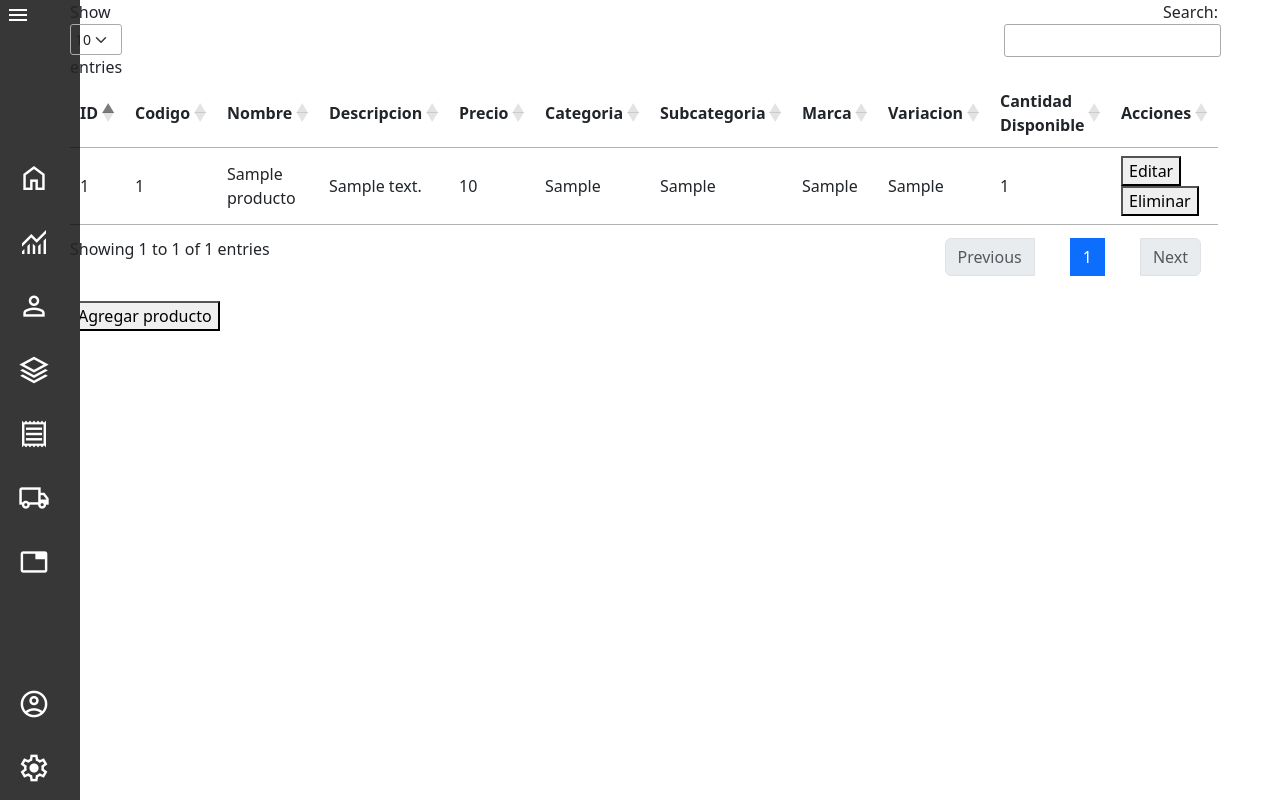
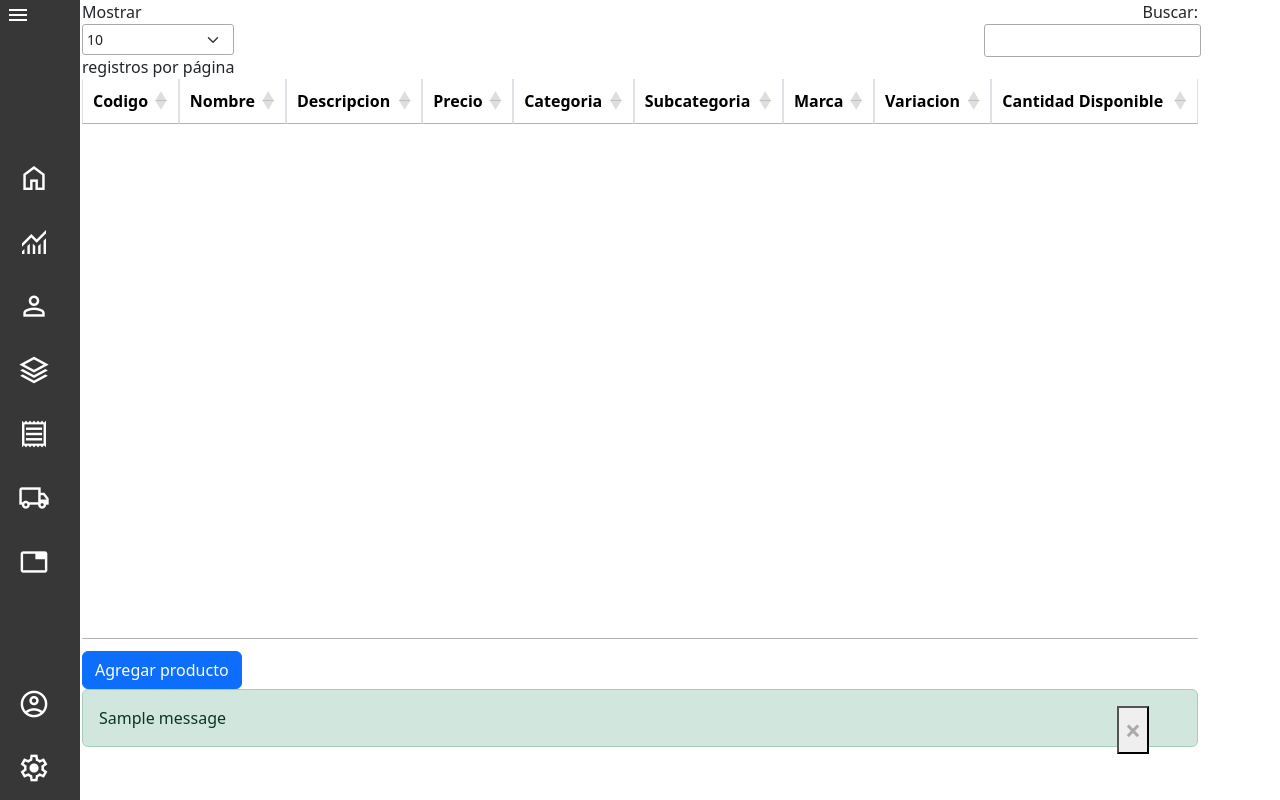
Before and after one commit to benyhi/web_tienda_ropa, a Flask app: page /dashboard/stock in a window 1280 px wide. Run offline with Flask 3, Linux system fonts and the light colour scheme; a user stored in the database is signed in; tables that the repository leaves empty hold one stand-in row (values such as "Sample post"); one stand-in notice (Sample message) is shown; lists and menus that the app fills with data are empty; some libraries are stand-ins or nearby versions.

Commit message:
Agregue algunos estilos a las tablas     -Agregue estilos de boostrap a las tablas     -Agregue opciones de config a la tabla

```diff
--- a/models/product.py
+++ b/models/product.py
@@ -28,8 +28,8 @@ class Productos():
                                         variacion = producto['variacion'], cantidad_disponible = producto['cantidad_disponible'])
                 self.session.add(nuevo_producto)
                 self.session.commit()
-                flash('Producto agregado con exito', 200)
-                print('Producto agregado', nuevo_producto)
+
+                flash('Producto agregado con exito.', 'succes')
 
                 return {
                         "id": nuevo_producto.id,
@@ -45,7 +45,7 @@ class Productos():
                     }
 
             except Exception as e:
-                flash(f'Error {e}', 500)
+                flash(f'Error al agregar producto {e}', 'warning')
                 print('error',e)
                 self.session.rollback()
 
@@ -69,6 +69,8 @@ class Productos():
 
                     self.session.commit()
 
+                    flash('Producto actualizado con exito.','succes')
+
                     return {
                         "id": producto.id,
                         "codigo": producto.codigo,
@@ -82,13 +84,8 @@ class Productos():
                         "cantidad_disponible": producto.cantidad_disponible
                     }
 
-                else:
-                    return{
-                        "error" : "error en la BD"
-                    }
-
             except Exception as e:
-                flash(f"Error {e}")
+                flash(f"Error al actualizar el producto. {e}", 'warning')
                 self.session.rollback()
 
             finally:
@@ -101,12 +98,10 @@ class Productos():
                 if producto:
                     self.session.delete(producto)
                     self.session.commit()
-                    flash('Producto eliminado con exito', 200)
-                else:
-                    flash('Producto no encontrado.', 500)
+                    flash('Producto eliminado con exito', 'succes')
 
             except Exception as e:
-                flash(f'Error {e}')
+                flash(f'Error al eliminar el producto. {e}', 'warning')
 
             finally:
                 self.session.close()
@@ -120,7 +115,7 @@ class Productos():
             return productos_dic
 
         except Exception as e:
-            flash('Producto no encotrado', 500)
+            flash('Productos no encotrados', 'warning')
 
         finally:
             self.session.close()
@@ -132,7 +127,7 @@ class Productos():
                 return producto
 
             except Exception as e:
-                flash('Producto no encontrado.', 500)
+                flash('Producto no encontrado.', 'warning')
 
             finally:
                 self.session.close()
--- a/routes/dashboard.py
+++ b/routes/dashboard.py
@@ -42,7 +42,6 @@ def editar():
         data = request.get_json()
         db = Productos()
         productoActualizado = db.editarProducto(data)
-        flash('Datos actualizados correctamente.', 200)
         return jsonify(productoActualizado)
 
     except Exception as e:
--- a/static/css/dashboard.css
+++ b/static/css/dashboard.css
@@ -3,12 +3,6 @@ html{
     font-family: 'Roboto', serif;
 }
 
-.container{
-    height: 100vh;
-    display: flex;
-    flex-direction: row;
-    padding: 0;
-}
 /* SIDEBAR */
 
 .side-menu {
@@ -74,6 +68,49 @@ html{
     opacity: 1;
 }
 
+/* TABLAS */
+.tabla{
+    height: 70vh !important;
+}
+
+.tabla-btn{
+    display: flex;
+    column-gap: .5rem;
+}
+
+.tabla-btn .editar{
+    background-color: rgb(23, 211, 23);
+    color: white;
+    border: 1px solid transparent;
+    border-radius: 3px;
+    padding: .5rem 1rem;
+    transition: background-color .3s ease;
+}
+
+.tabla-btn .editar:hover{
+    background-color: rgb(23, 190, 23);
+}
+
+
+.tabla-btn .eliminar{
+    background-color: rgb(185, 4, 4);
+    color: white;
+    border: 1px solid transparent;
+    border-radius: 3px;
+    padding: .5rem 1rem;
+    transition: background-color .3s ease;
+}
+
+.tabla-btn .eliminar:hover{
+    background-color: rgb(165, 4, 4);
+}
+
+
+
+
+
+
+
 /* MODAL */
 .modal {
     display: none;
--- a/static/js/dashboard-stock.js
+++ b/static/js/dashboard-stock.js
@@ -6,6 +6,7 @@ let productoDataTable;
 const productoColumns = [
     {data: "id",
         defaultContent: 0,
+        "visible":false
     },
     {data: "codigo"},
     {data: "nombre"},
@@ -19,8 +20,10 @@ const productoColumns = [
     {
         data: null,
         defaultContent:`
-            <button class="editar">Editar</button>
-            <button class="eliminar">Eliminar</button>
+            <div class="tabla-btn">
+                <button class="editar">Editar</button>
+                <button class="eliminar">Eliminar</button>
+            </div>
         `
     }
 ];
--- a/static/js/panel.js
+++ b/static/js/panel.js
@@ -10,6 +10,23 @@ export function initDataTable(tableId, ajaxUrl, columnsConfig){
                 console.error('Error en la solicitud AJAX:', error, thrown)
             }
         },
-        columns: columnsConfig
+        columns: columnsConfig,
+        paging: true,
+        pageLength: 10,
+        lengthMenu: [5, 10, 25, 50],
+        searching: true,
+        ordering: true,
+        info: true,
+        language: {
+            lengthMenu: "Mostrar _MENU_ registros por página",
+            zeroRecords: "No se encontraron resultados",
+            info: "Mostrando página _PAGE_ de _PAGES_",
+            infoEmpty: "No hay registros disponibles",
+            infoFiltered: "(filtrado de _MAX_ registros totales)",
+            search: "Buscar:",
+            paginate: {
+                previous: "Anterior",
+                next: "Siguiente"
+            }}
     });
 }
--- a/templates/dashboard/panel.html
+++ b/templates/dashboard/panel.html
@@ -83,6 +83,29 @@
     {% block scripts %}
     {% endblock %}
 
+    <!-- LOCALES -->
     <script type="module" src="{{ url_for('static', filename='js/panel.js') }}"></script>
+    <!-- JQUERY -->
+    <script src="https://code.jquery.com/jquery-3.6.0.min.js"></script>
+    <!-- BOOTSTRAP 5 -->
+    <script src="https://cdn.jsdelivr.net/npm/bootstrap@5.3.3/dist/js/bootstrap.bundle.min.js" integrity="sha384-YvpcrYf0tY3lHB60NNkmXc5s9fDVZLESaAA55NDzOxhy9GkcIdslK1eN7N6jIeHz" crossorigin="anonymous"></script>
+    <!-- DATATABLES -->
+    <script src="https://cdn.datatables.net/2.1.4/js/dataTables.min.js"></script>
+    <script src="https://cdn.datatables.net/2.1.4/js/dataTables.bootstrap5.min.js"></script>
+
+    <div class="container">
+        {% with messages = get_flashed_messages(with_categories=true) %}
+            {% if messages %}
+                {% for category, message in messages %}
+                    <div class="alert alert-{{ category }} alert-dismissible fade show" role="alert">
+                        {{ message }}
+                        <button type="button" class="close" data-dismiss="alert" aria-label="Close">
+                            <span aria-hidden="true">&times;</span>
+                        </button>
+                    </div>
+                {% endfor %}
+            {% endif %}
+        {% endwith %}
+    </div>
 </body>
 </html>
--- a/templates/dashboard/stock.html
+++ b/templates/dashboard/stock.html
@@ -2,7 +2,7 @@
 
 {% block content %}
 <div>
-    <table id="tabla">
+    <table id="tabla" class="tabla table table-striped table-bordered">
         <thead>
             <th>ID</th>
             <th>Codigo</th>
@@ -14,10 +14,9 @@
             <th>Marca</th>
             <th>Variacion</th>
             <th>Cantidad Disponible</th>
-            <th>Acciones</th>
         </thead>
     </table>
-    <button id="agregar-btn">Agregar producto</button>
+    <button id="agregar-btn" class="btn btn-primary">Agregar producto</button>
 
     <div id="modal-agregar" class="modal">
         <div class="modal-contenido">
@@ -121,15 +120,8 @@
         </div>
     </div>
 </div>
-<script type="module" src="{{ url_for('static', filename='js/dashboard-stock.js') }}"></script>
 {% block scripts %}
-    <!-- JQUERY -->
-    <script src="https://code.jquery.com/jquery-3.6.0.min.js"></script>
-    <!-- BOOTSTRAP 5 -->
-    <script src="https://cdn.jsdelivr.net/npm/bootstrap@5.3.3/dist/js/bootstrap.bundle.min.js" integrity="sha384-YvpcrYf0tY3lHB60NNkmXc5s9fDVZLESaAA55NDzOxhy9GkcIdslK1eN7N6jIeHz" crossorigin="anonymous"></script>
-    <!-- DATATABLES -->
-    <script src="https://cdn.datatables.net/2.1.4/js/dataTables.min.js"></script>
-    <script src="https://cdn.datatables.net/2.1.4/js/dataTables.bootstrap5.min.js"></script>
-    <!-- LOCALES -->
+{{ super() }}
+    <script type="module" src="{{ url_for('static', filename='js/dashboard-stock.js') }}"></script>
 {% endblock %}
 {% endblock %}
```
Also changed, not shown: models/user.py (+9 -14 lines), static/js/dashboard-users.js (+5 -3 lines), templates/dashboard/users.html (+4 -11 lines).
